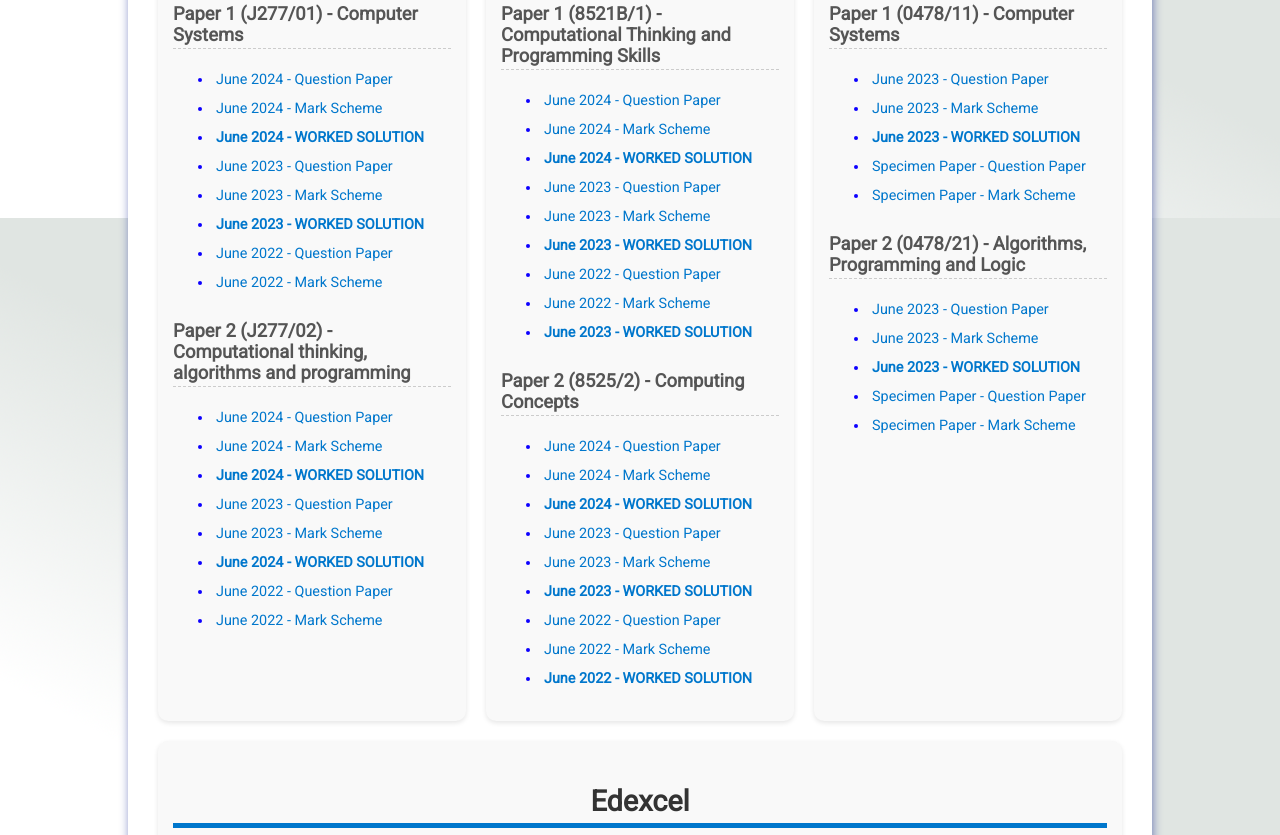
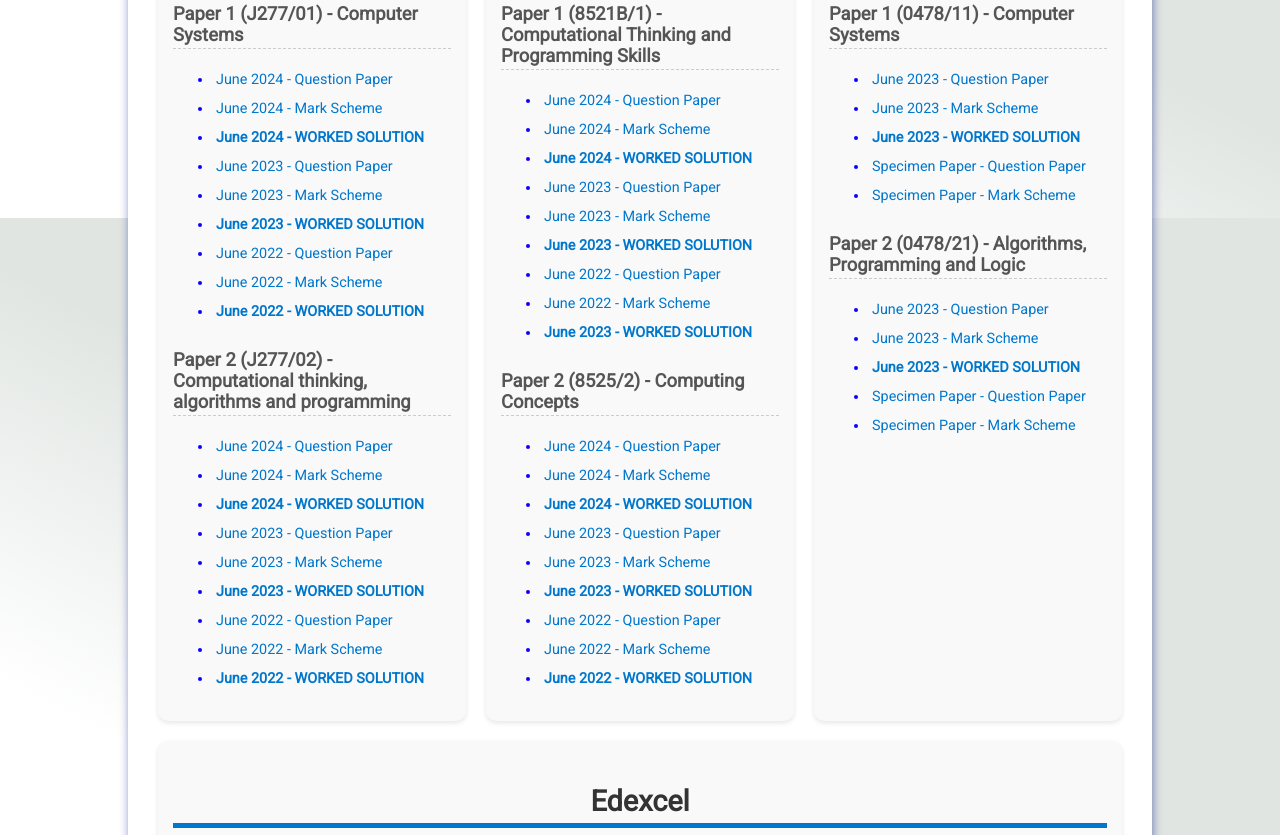
Before and after one commit to mc14211/mycstutor, a plain HTML site: page gcse/index.html in a window 1280 px wide. Shown: the part 582-1417 px from the top of the page. Drawn offline with Linux system fonts and the light colour scheme.

Commit message:
ocr solutions done

```diff
--- a/gcse/index.html
+++ b/gcse/index.html
@@ -108,6 +108,7 @@
           <li><a href="/pdf-viewer.html?pdf=past-papers/gcse-ocr-june23-paper1-WORKED.pdf" target="_blank"><strong>June 2023 - WORKED SOLUTION</strong></a></li>
           <li><a href="https://www.ocr.org.uk/Images/677830-question-paper-computer-systems.pdf" target="_blank">June 2022 - Question Paper</a></li>
           <li><a href="https://www.ocr.org.uk/Images/677961-mark-scheme-computer-systems.pdf" target="_blank">June 2022 - Mark Scheme</a></li>
+          <li><a href="/pdf-viewer.html?pdf=past-papers/gcse-ocr-june22-paper1-WORKED.pdf" target="_blank"><strong>June 2022 - WORKED SOLUTION</strong></a></li>
 
 
           </ul>
@@ -120,9 +121,10 @@
           <li><a href="/pdf-viewer.html?pdf=past-papers/gcse-ocr-june24-paper2-WORKED.pdf" target="_blank"><strong>June 2024 - WORKED SOLUTION</strong></a></li>
           <li><a href="https://www.ocr.org.uk/Images/704761-question-paper-computational-thinking-algorithms-and-programming.pdf" target="_blank">June 2023 - Question Paper</a></li>
           <li><a href="https://www.ocr.org.uk/Images/704883-mark-scheme-computational-thinking-algorithms-and-programming.pdf" target="_blank">June 2023 - Mark Scheme</a></li>
-          <li><a href="/pdf-viewer.html?pdf=past-papers/gcse-ocr-june23-paper2-WORKED.pdf" target="_blank"><strong>June 2024 - WORKED SOLUTION</strong></a></li>
+          <li><a href="/pdf-viewer.html?pdf=past-papers/gcse-ocr-june23-paper2-WORKED.pdf" target="_blank"><strong>June 2023 - WORKED SOLUTION</strong></a></li>
           <li><a href="https://www.ocr.org.uk/Images/677831-question-paper-computational-thinking-algorithms-and-programming.pdf" target="_blank">June 2022 - Question Paper</a></li>
           <li><a href="https://www.ocr.org.uk/Images/677962-mark-scheme-computational-thinking-algorithms-and-programming.pdf" target="_blank">June 2022 - Mark Scheme</a></li>
+          <li><a href="/pdf-viewer.html?pdf=past-papers/gcse-ocr-june22-paper2-WORKED.pdf" target="_blank"><strong>June 2022 - WORKED SOLUTION</strong></a></li>
           </ul>
         </div>
       </div>
```
Also changed, not shown: 2 other files.
